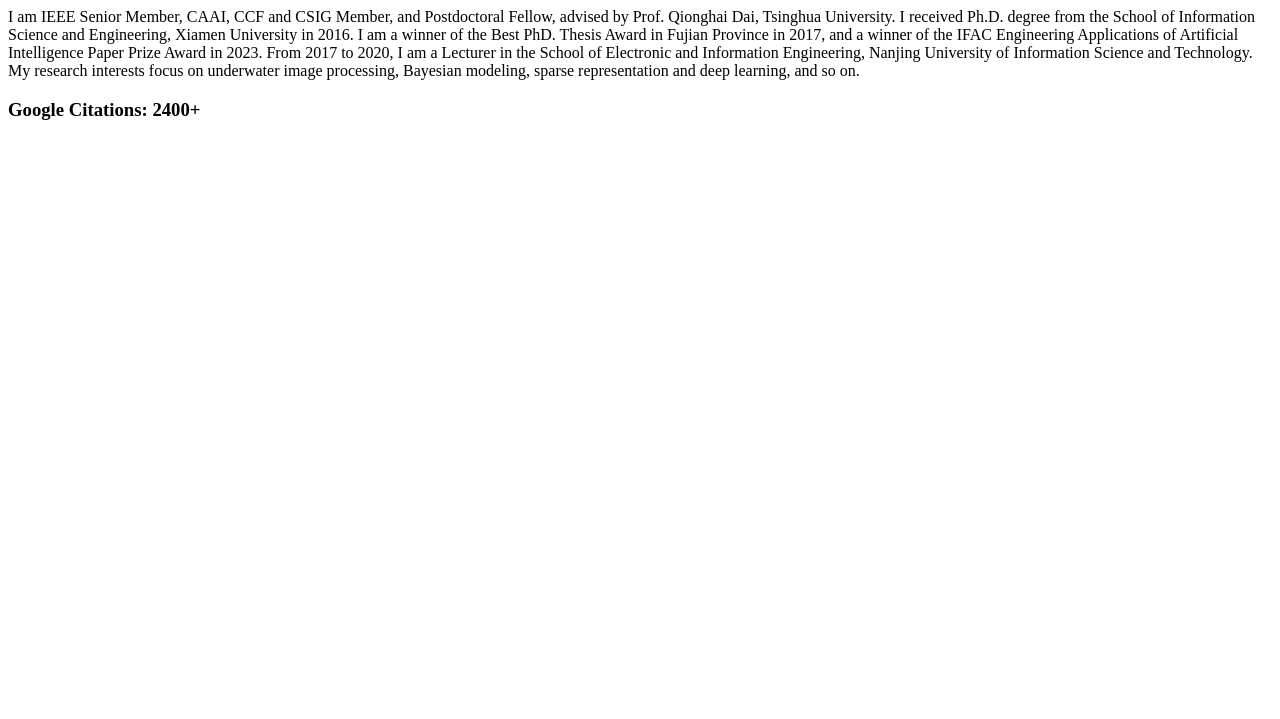
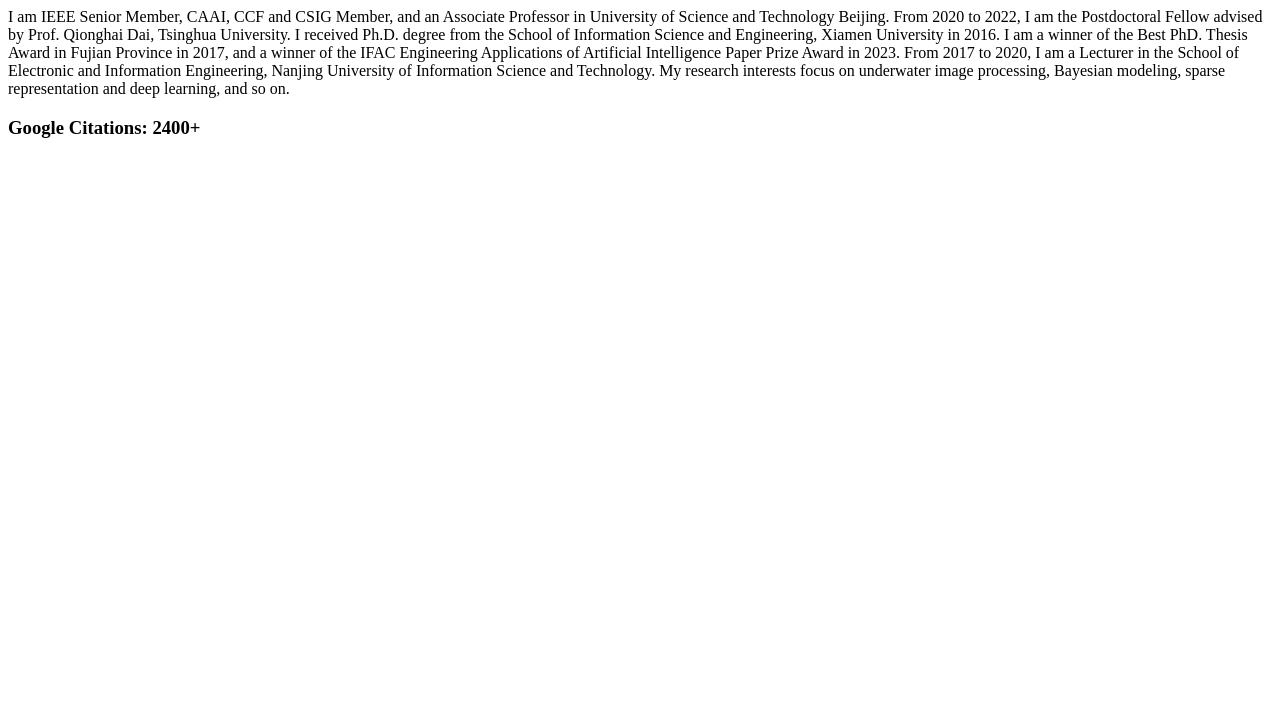
Before and after one commit to zhuangpeixian/zhuangpeixian.github.io, a plain HTML site: page index.html in a window 1280 px wide. Shown: the part 81-800 px from the top of the page. Drawn offline with Linux system fonts and the light colour scheme.

Commit message:
Update index.html

```diff
--- a/index.html
+++ b/index.html
@@ -6,7 +6,7 @@
 </head>
 <body>
     <h1>Peixian Zhuang（庄培显）</h1>
-    <p>I am IEEE Senior Member, CAAI, CCF and CSIG Member, and Postdoctoral Fellow, advised by Prof. Qionghai Dai, Tsinghua University. I received Ph.D. degree from the School of Information Science and Engineering, Xiamen University in 2016. I am a winner of the Best PhD. Thesis Award in Fujian Province in 2017, and a winner of the IFAC Engineering Applications of Artificial Intelligence Paper Prize Award in 2023. From 2017 to 2020, I am a Lecturer in the School of Electronic and Information Engineering, Nanjing University of Information Science and Technology. My research interests focus on underwater image processing, Bayesian modeling, sparse representation and deep learning, and so on.</p>
+    <p>I am IEEE Senior Member, CAAI, CCF and CSIG Member, and an Associate Professor in University of Science and Technology Beijing. From 2020 to 2022, I am the Postdoctoral Fellow advised by Prof. Qionghai Dai, Tsinghua University. I received Ph.D. degree from the School of Information Science and Engineering, Xiamen University in 2016. I am a winner of the Best PhD. Thesis Award in Fujian Province in 2017, and a winner of the IFAC Engineering Applications of Artificial Intelligence Paper Prize Award in 2023. From 2017 to 2020, I am a Lecturer in the School of Electronic and Information Engineering, Nanjing University of Information Science and Technology. My research interests focus on underwater image processing, Bayesian modeling, sparse representation and deep learning, and so on.</p>
     <h3>Google Citations: 2400+</h3>
 </body>
 </html>
```
